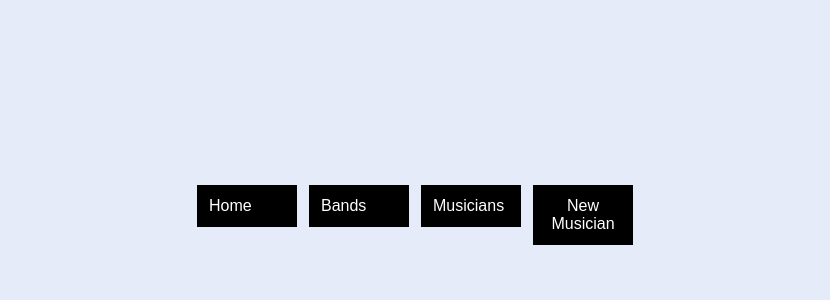
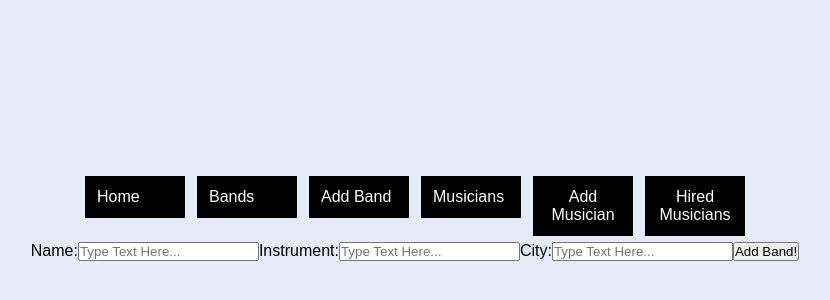
Before and after one commit to lammerij/my_band_app_frontend, a React (Create React App) app: page /bands/new in a window 1280 px wide. Shown: the part 182-482 px from the top of the page, without its empty margins (225-1055 px from the left). Built offline with nearby package versions, Linux system fonts and the light colour scheme; no server answers.

Commit message:
add controlled band form

```diff
--- a/src/App.js
+++ b/src/App.js
@@ -1,14 +1,16 @@
 import React, { useEffect, useState } from "react";
 import "./App.css";
 import { BrowserRouter as Router, Route, Routes } from "react-router-dom";
-import NavBar from './components/NavBar'
-import Home from './components/Home'
+import NavBar from "./components/NavBar";
+import Home from "./components/Home";
 import MusicianContainer from "./containers/MusicianContainer";
 import BandContainer from "./containers/BandContainer";
 import MusicianForm from "./forms/MusicianForm";
+import HiredContainer from "./containers/HiredContainer";
+import BandForm from "./forms/BandForm";
 
 function App() {
-  const [musicians, setMusicians] = useState([])
+  const [musicians, setMusicians] = useState([]);
   const [bands, setBands] = useState([]);
 
   useEffect(() => {
@@ -23,15 +25,66 @@ function App() {
       .then((data) => setBands(data));
   }, []);
 
+  function updatedHiredList(hiredMusician) {
+    setMusicians(
+      musicians.map((musician) => {
+        if (hiredMusician.id === musician.id) {
+          return hiredMusician;
+        } else {
+          return musician;
+        }
+      })
+    );
+  }
+
+  const hiredMusicians = musicians.filter((musician) => {
+    return musician.hired;
+  });
+
   return (
     <div className="App">
       <Router>
         <NavBar />
         <Routes>
-        <Route exact path= '/musicians/new' element={<MusicianForm musicians={musicians}setMusicians={setMusicians}/>}/>
-        <Route exact path= '/bands' element={<BandContainer bands={bands}/>}/>
-        <Route exact path= '/musicians' element={<MusicianContainer musicians={musicians}/>}/>
-        <Route exact path= '/' element={<Home/>}/>
+          <Route
+            exact
+            path="/musicians/new"
+            element={
+              <MusicianForm musicians={musicians} setMusicians={setMusicians} />
+            }
+          />
+          <Route
+            exact
+            path="/bands"
+            element={<BandContainer bands={bands} />}
+          />
+          <Route
+            exact
+            path="/bands/new"
+            element={<BandForm bands={bands} setBands={setBands} />}
+          />
+          <Route
+            exact
+            path="/musicians"
+            element={
+              <MusicianContainer
+                setMusicians={setMusicians}
+                musicians={musicians}
+                updatedHiredList={updatedHiredList}
+              />
+            }
+          />
+          <Route
+            exact
+            path="/musicians/hiredmusicians"
+            element={
+              <HiredContainer
+                updatedHiredList={updatedHiredList}
+                hiredMusicians={hiredMusicians}
+              />
+            }
+          />
+          <Route exact path="/" element={<Home />} />
         </Routes>
       </Router>
     </div>
--- a/src/components/BandCard.js
+++ b/src/components/BandCard.js
@@ -24,9 +24,6 @@ function BandCard({ band }) {
           </div>
         </div>
       </div>
-      <div className="btn">
-        <a href="">Apply</a>
-      </div>
     </div>
   );
 }
--- a/src/components/MusicianCard.js
+++ b/src/components/MusicianCard.js
@@ -1,21 +1,24 @@
 import React from "react";
+// import { useState } from "react";
 
-function MusicianCard({ musician }) {
-  const { id, name, instrument, city, years_experience } = musician;
+function MusicianCard({ musician, updatedHiredList }) {
+  const { id, name, instrument, city, years_experience, hired } = musician;
 
-  //   function handleFavoriteClick() {
-  //     fetch(`http://localhost:3001/players/${id}`, {
-  //       method: "PATCH",
-  //       headers: {
-  //         "Content-Type": "application/json",
-  //       },
-  //       body: JSON.stringify({
-  //         favorite: !favorite,
-  //       }),
-  //     })
-  //       .then((response) => response.json())
-  //       .then((data) => updatedFavoriteList(data));
-  //   }
+  function handleHiredClick() {
+    fetch(`http://localhost:9494/musicians/${id}`, {
+      method: "PATCH",
+      headers: {
+        "Content-Type": "application/json",
+      },
+      body: JSON.stringify({
+        hired: !hired,
+      }),
+    })
+      .then((response) => response.json())
+      .then((data) => updatedHiredList(data));
+  }
+
+  // function handleFiredClick(){}
 
   return (
     <div className="card">
@@ -31,17 +34,14 @@ function MusicianCard({ musician }) {
           </div>
         </div>
       </div>
-      <div className="btn">
-        <a href="">Retire</a>
+      <div>
+        <button onClick={handleHiredClick}>
+          {hired ? "Hired" : "Hire"}
+        </button>
       </div>
+      <button>Fire</button>
     </div>
   );
 }
 
 export default MusicianCard;
-
-{
-  /* <button onClick={handleFavoriteClick} style={{ background: "white" }}>
-        {favorite ? "Unfavorite" : "Favorite"}
-      </button> */
-}
--- a/src/components/NavBar.js
+++ b/src/components/NavBar.js
@@ -16,7 +16,6 @@ function NavBar() {
     <div>
       <NavLink
         to="/"
-        exact
         style={linkStyles}
         activestyle={{
           background: "white",
@@ -26,19 +25,26 @@ function NavBar() {
       </NavLink>
       <NavLink
         to="/bands"
-        exact
         style={linkStyles}
-        activeStyle={{
+        activestyle={{
           background: "white",
         }}
       >
         Bands
       </NavLink>
       <NavLink
+        to="/bands/new"
+        style={linkStyles}
+        activestyle={{
+          background: "white",
+        }}
+      >
+        Add Band
+      </NavLink>
+      <NavLink
         to="/musicians"
-        exact
         style={linkStyles}
-        activeStyle={{
+        activestyle={{
           background: "white",
         }}
       >
@@ -46,13 +52,21 @@ function NavBar() {
       </NavLink>
       <NavLink
         to="/musicians/new"
-        exact
         style={linkStyles}
-        activeStyle={{
+        activestyle={{
           background: "white",
         }}
       >
-        New Musician
+        Add Musician
+      </NavLink>
+      <NavLink
+        to="/musicians/hiredmusicians"
+        style={linkStyles}
+        activestyle={{
+          background: "white",
+        }}
+      >
+        Hired Musicians
       </NavLink>
     </div>
   );
--- /dev/null
+++ b/src/containers/HiredContainer.js
@@ -0,0 +1,22 @@
+import React from "react";
+import MusicianCard from "../components/MusicianCard";
+
+function HiredContainer({ hiredMusicians, updatedHiredList }) {
+  const hired = hiredMusicians.map((musician) => {
+    return (
+      <MusicianCard
+        musician={musician}
+        key={musician.id}
+        updatedHiredList={updatedHiredList}
+      />
+    );
+  });
+  return (
+    <div>
+      <h2>Hired Musicians</h2>
+      <div>{hired}</div>
+    </div>
+  );
+}
+
+export default HiredContainer;
--- a/src/containers/MusicianContainer.js
+++ b/src/containers/MusicianContainer.js
@@ -1,16 +1,21 @@
 import React from "react";
 import MusicianCard from "../components/MusicianCard";
 
-function MusicianContainer({ musicians }) {
+function MusicianContainer({ musicians, updatedHiredMusicians }) {
   const musiciansCard = musicians.map((musician) => (
-    <MusicianCard musician={musician} key={musician.id} />
+    <MusicianCard
+      musician={musician}
+      key={musician.id}
+      // setMusicians={setMusicians}
+      updatedHiredMusicians={updatedHiredMusicians}
+    />
   ));
 
   return (
-  <div style={{ background: "white" }}>
-    <h2></h2>
-    <div style={{ display: "flex" }}>{musiciansCard}</div>
-  </div>)
+    <div style={{ background: "white" }}>
+      <div style={{ display: "flex" }}>{musiciansCard}</div>
+    </div>
+  );
 }
 
 export default MusicianContainer;
--- a/src/forms/BandForm.js
+++ b/src/forms/BandForm.js
@@ -1,9 +1,92 @@
-import React from 'react'
+import React, { useState } from "react";
+import { useNavigate } from "react-router-dom";
 
-function BandForm() {
+function BandForm({bands, setBands}) {
+  const [name, setName] = useState("");
+  const [genre, setGenre] = useState("");
+  const [instrument_needed, setInstrumentNeeded] = useState("");
+
+
+  const navigate = useNavigate();
+
+  function handleNameChange(event) {
+    setName(event.target.value);
+  }
+  function handleGenreChange(event) {
+    setGenre(event.target.value);
+  }
+  function handleInstrumentNeededChange(event) {
+    setInstrumentNeeded(event.target.value);
+  }
+
+  function handleSubmit(event) {
+    event.preventDefault();
+    if (
+      [name, genre, instrument_needed].some(
+        (value) => value.trim() === ""
+      )
+    ) {
+      alert("Please Fill Out Form, Thank You!");
+      return null;
+    }
+
+    const newBand = {
+      name: name,
+      genre: genre,
+      instrument_needed: instrument_needed,
+
+    };
+    // console.log(newBand);
+    fetch("http://localhost:9494/musicians", {
+      method: "POST",
+      headers: {
+        "Content-Type": "application/json",
+      },
+      body: JSON.stringify(newBand),
+    })
+      .then((response) => response.json())
+      .then((newBand) => {
+        setBands([...bands, newBand]);
+      });
+    navigate("/bands");
+    setName("");
+    setGenre("");
+    setInstrumentNeeded("");
+  }
   return (
-    <div>BandForm</div>
-  )
+    <div>
+      <form onSubmit={handleSubmit} className="form">
+        <label>
+          Name:
+          <input
+            type="text"
+            value={name}
+            placeholder="Type Text Here..."
+            onChange={handleNameChange}
+          />
+        </label>
+        <label>
+          Instrument:
+          <input
+            type="text"
+            value={genre}
+            placeholder="Type Text Here..."
+            onChange={handleGenreChange}
+          />
+        </label>
+        <label>
+          City:
+          <input
+            type="text"
+            value={instrument_needed}
+            placeholder="Type Text Here..."
+            onChange={handleInstrumentNeededChange}
+          />
+        </label>
+        <button>Add Band!</button>
+      </form>
+    </div>
+  );
 }
 
 export default BandForm
--- a/src/forms/MusicianForm.js
+++ b/src/forms/MusicianForm.js
@@ -6,7 +6,7 @@ function MusicianForm({ musicians, setMusicians }) {
   const [instrument, setInstrument] = useState("");
   const [city, setCity] = useState("");
   const [years_experience, setYearsExperience] = useState(0);
-//   console.log(yearsExperience);
+  //   console.log(yearsExperience);
 
   const navigate = useNavigate();
 
@@ -35,17 +35,18 @@ function MusicianForm({ musicians, setMusicians }) {
     }
 
     const newMusician = {
-        name: name,
-        instrument: instrument,
-        years_experience: parseInt(years_experience)
-     };
-    console.log(newMusician)
+      name: name,
+      instrument: instrument,
+      city: city,
+      years_experience: parseInt(years_experience),
+    };
+    console.log(newMusician);
     fetch("http://localhost:9494/musicians", {
       method: "POST",
       headers: {
         "Content-Type": "application/json",
       },
-      body: JSON.stringify(newMusician),
+      body: JSON.stringify({...newMusician, hired: false}),
     })
       .then((response) => response.json())
       .then((newMusician) => {
```
Also changed, not shown: src/containers/BandContainer.js (+9 -11 lines).
